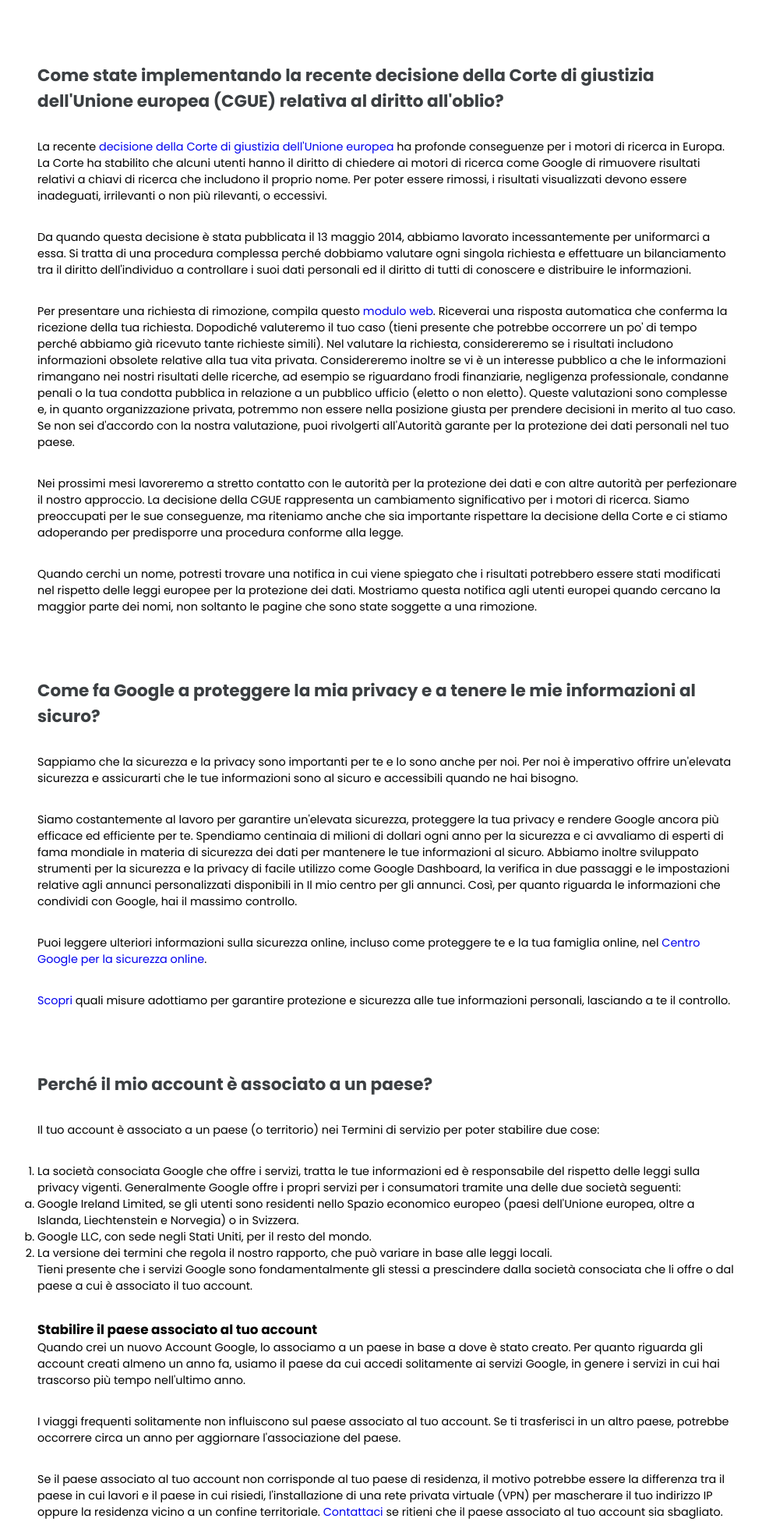
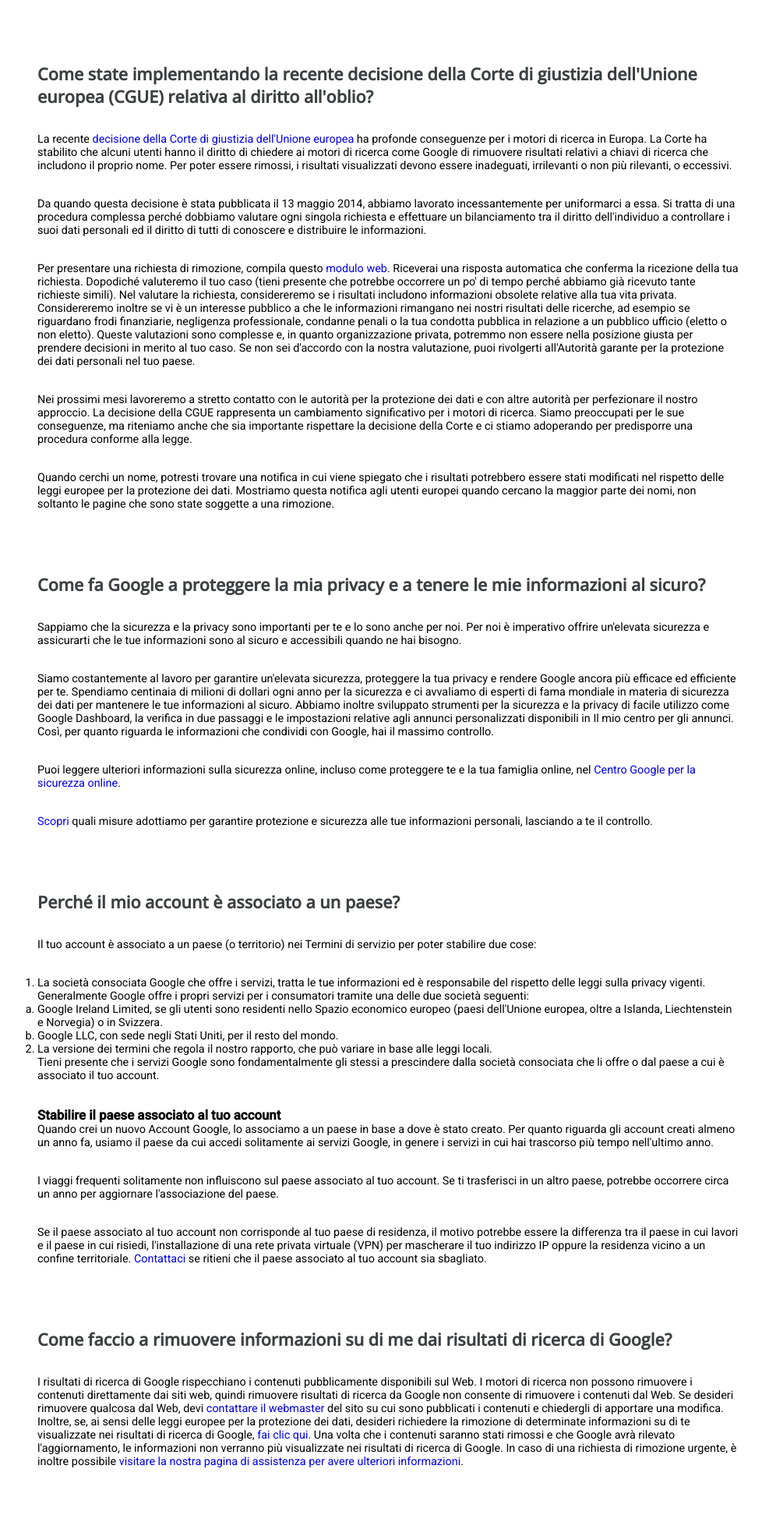
Before and after one commit to cinvenz/php-google-faq, a PHP site: page / in a window 1280 px wide. Shown: the top 1952 px of the page at 78% size, without its empty margins (142-1120 px from the left). Run offline with PHP 8.4, Linux system fonts and the light colour scheme.

Commit message:
insert font

```diff
--- a/css/style.css
+++ b/css/style.css
@@ -5,7 +5,7 @@
 }
 
 body {
-  font-family: "Poppins", sans-serif;
+  font-family: "Roboto", sans-serif;
   font-size: 0.9rem;
 }
 .container {
@@ -17,6 +17,7 @@ h2 {
   margin-bottom: 2rem;
   margin-top: 5rem;
   color: #3c4043;
+  font-family: "Open Sans", sans-serif;
 }
 
 p {
--- a/index.php
+++ b/index.php
@@ -67,7 +67,8 @@ $arr_text = [
 
     <link rel="preconnect" href="https://fonts.googleapis.com">
     <link rel="preconnect" href="https://fonts.gstatic.com" crossorigin>
-    <link href="https://fonts.googleapis.com/css2?family=Poppins:wght@200;300;400;500;600;700;800;900&display=swap" rel="stylesheet">
+    <link href="https://fonts.googleapis.com/css2?family=Roboto:wght@300;400;500&display=swap" rel="stylesheet">
+    <link href="https://fonts.googleapis.com/css2?family=Open+Sans:wght@300;400;500&display=swap" rel="stylesheet">
     <link rel="stylesheet" href="css/style.css">
 </head>
 <body>
```
